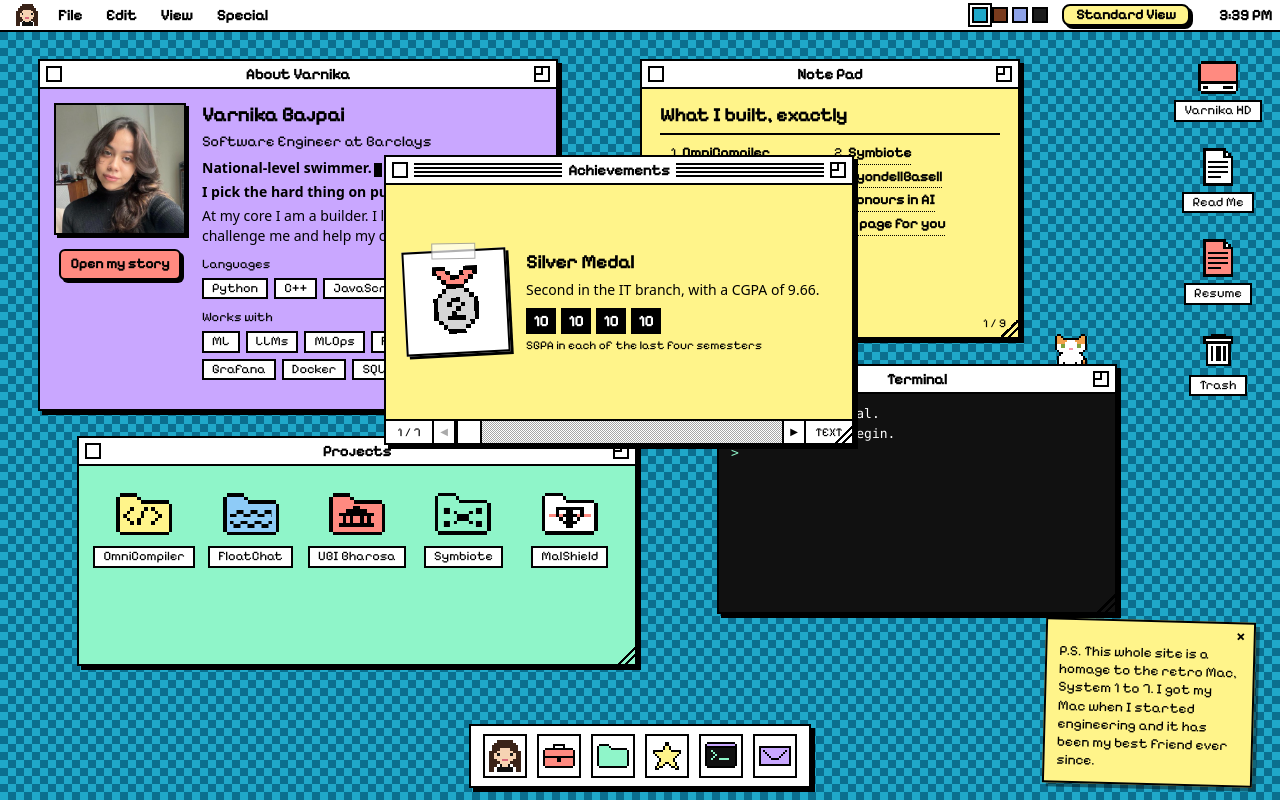
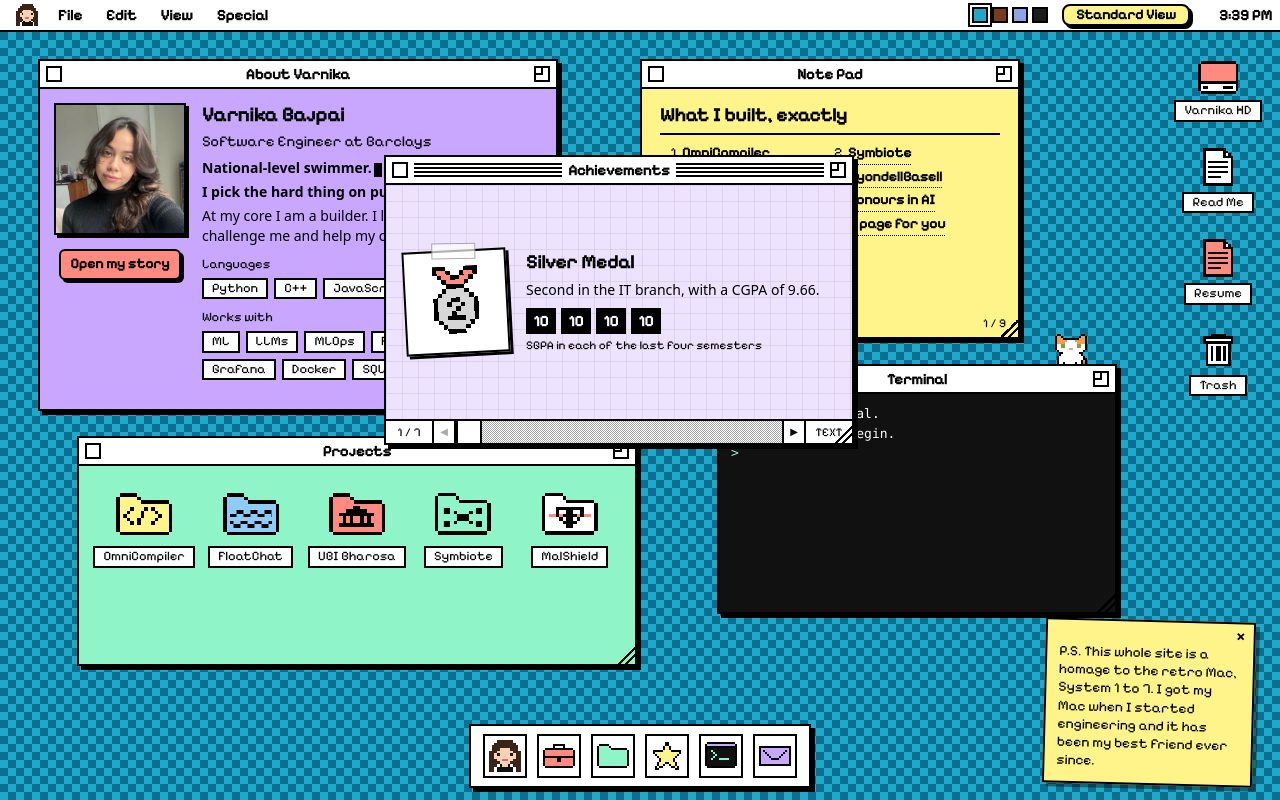
Before and after one commit to VarnikaBajpai4/Portfolio, a React (Vite) app: page / in a window 1280 px wide. Both pictures are taken after a click on the button 667 px from the left and 756 px from the top of the page. Built offline with nearby package versions, Linux system fonts and the light colour scheme.

Commit message:
Achievements: album paper with a fine grid in place of the yellow fill

```diff
--- a/src/apps/achievements.css
+++ b/src/apps/achievements.css
@@ -1,10 +1,16 @@
 /* Achievements: a scrapbook. One item on a page, and a scroll bar along the foot to turn the pages. */
 
 .scrapbook {
+  --page: color-mix(in srgb, var(--c1) 32%, var(--paper));
   display: grid;
   grid-template-rows: 1fr auto;
   height: 100%;
   min-height: 230px;
+  /* album paper: a pale tint with a fine grid, so that it does not look like the yellow Note Pad */
+  background:
+    linear-gradient(#00000012 1px, transparent 1px) 0 0 / 16px 16px,
+    linear-gradient(90deg, #00000012 1px, transparent 1px) 0 0 / 16px 16px,
+    var(--page);
 }
 
 .scrap-page {
```
